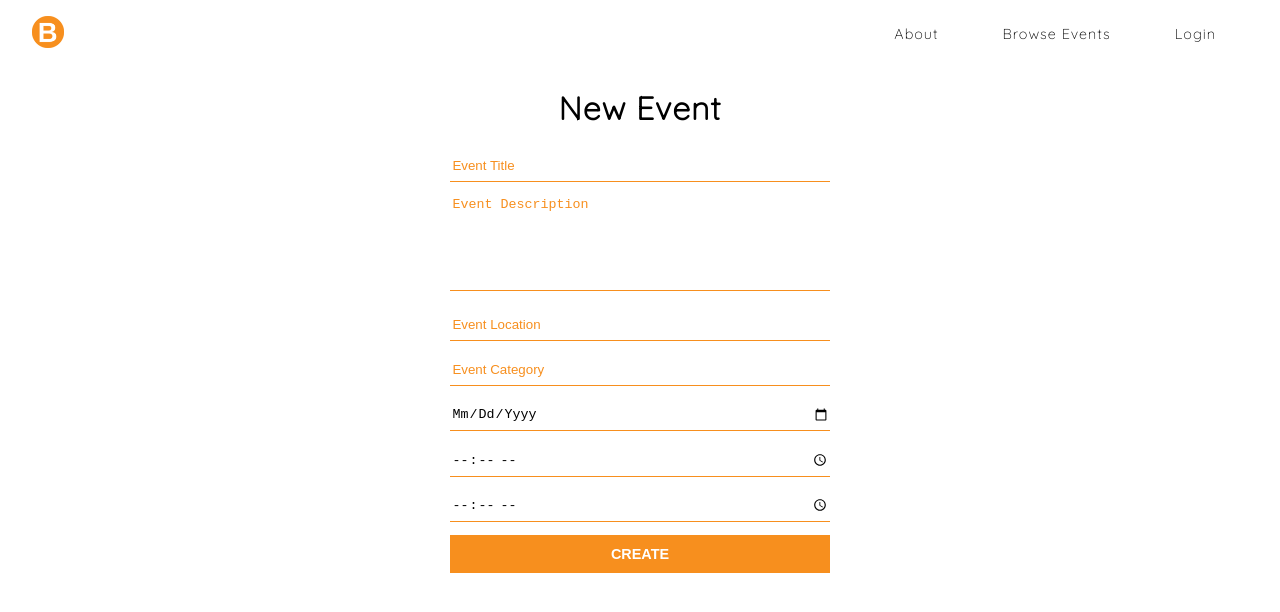
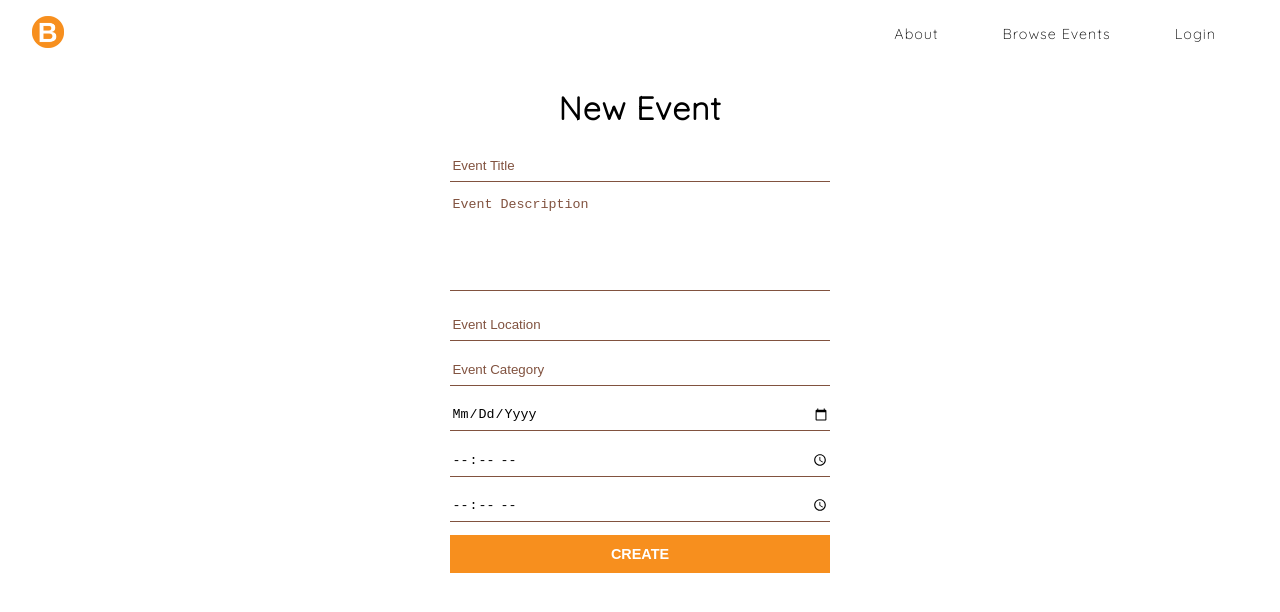
Before and after one commit to dngst/brightevents, a React (Create React App) app: page /new in a window 1280 px wide. Shown: the top 612 px of the page. Built offline with nearby package versions, Linux system fonts and the light colour scheme.

Commit message:
Change input and placeholder color

```diff
--- a/src/components/input/Input.js
+++ b/src/components/input/Input.js
@@ -4,7 +4,7 @@ const Input = styled.input.attrs(props => ({
   type: 'text'
 }))`
   border: none;
-  border-bottom: 1px solid #f78f1e;
+  border-bottom: 1px solid #81523F;
   display: block;
   height: 2rem;
   width: 100%;
@@ -12,7 +12,7 @@ const Input = styled.input.attrs(props => ({
   text-transform: capitalize;
   box-sizing: border-box;
   ::placeholder {
-    color: #f78f1e;
+    color: #81523F;
   }
   &:focus {
     outline: none;
--- a/src/components/input/TextArea.js
+++ b/src/components/input/TextArea.js
@@ -2,7 +2,7 @@ import styled from "styled-components";
 
 const TextArea = styled.textarea`
   border: none;
-  border-bottom: 1px solid #f78f1e;
+  border-bottom: 1px solid #81523F;;
   height: 6rem;
   width: 100%;
   margin: 0 0 1em;
@@ -11,7 +11,7 @@ const TextArea = styled.textarea`
   overflow: auto;
   resize: none;
   ::placeholder {
-    color: #f78f1e;
+    color: #81523F;;
   }
   &:focus {
     outline: none;
```
